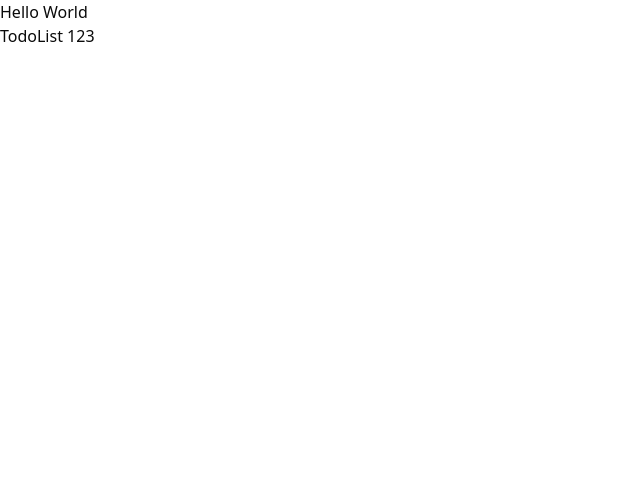
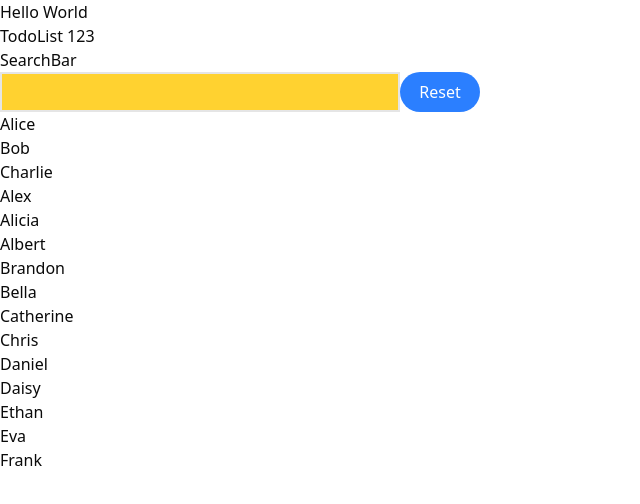
Before and after one commit to hatakiii/hobby, a Next.js app: page / in a window 1280 px wide. Shown: the top 504 px of the page, without its empty margins (0-640 px from the left). Built offline with nearby package versions, Linux system fonts and the light colour scheme.

Commit message:
search bar exercise

```diff
--- a/app/page.tsx
+++ b/app/page.tsx
@@ -1,3 +1,4 @@
+import { SearchBar } from "@/components/myComponents/SearchBar";
 import { TodoList } from "@/components/myComponents/TodoList";
 
 export default function Home() {
@@ -5,6 +6,7 @@ export default function Home() {
     <div>
       Hello World
       <TodoList />
+      <SearchBar />
     </div>
   );
 }
--- /dev/null
+++ b/components/myComponents/SearchBar.tsx
@@ -0,0 +1,38 @@
+"use client";
+
+import React, { useState } from "react";
+
+export const SearchBar = () => {
+  const [search, setSearch] = useState<string>("");
+  const names = [
+    "Alice",
+    "Bob",
+    "Charlie",
+    "Alex",
+    "Alicia",
+    "Albert",
+    "Brandon",
+    "Bella",
+    "Catherine",
+    "Chris",
+    "Daniel",
+    "Daisy",
+    "Ethan",
+    "Eva",
+    "Frank",
+  ];
+  return (
+    <div>
+      SearchBar
+      <div className="flex">
+        <input type="text" className="w-100 h-10 border-2 bg-amber-300" />
+        <button className="w-20 h-10 bg-blue-500 text-white rounded-4xl flex items-center justify-center">
+          Reset
+        </button>
+      </div>
+      {names.map((name) => (
+        <div key={name}>{name}</div>
+      ))}
+    </div>
+  );
+};
```
